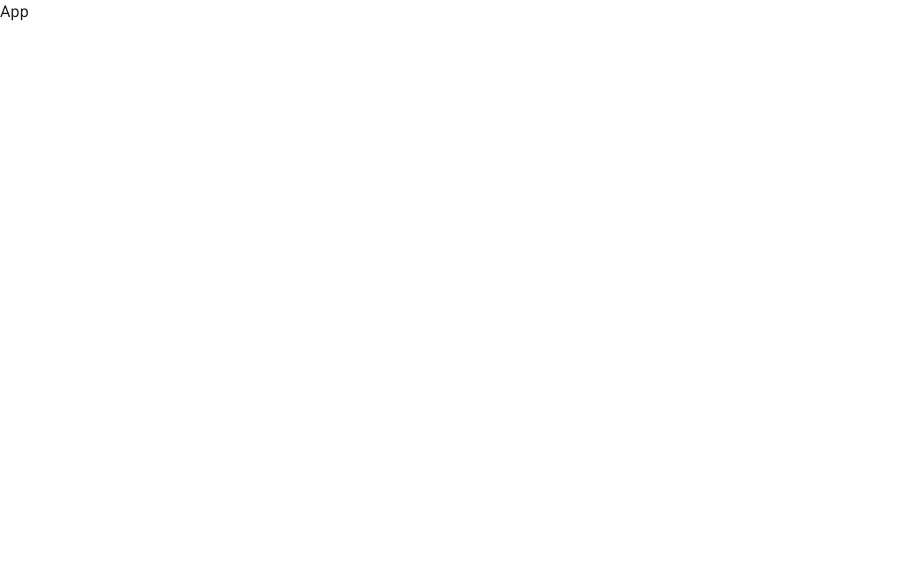
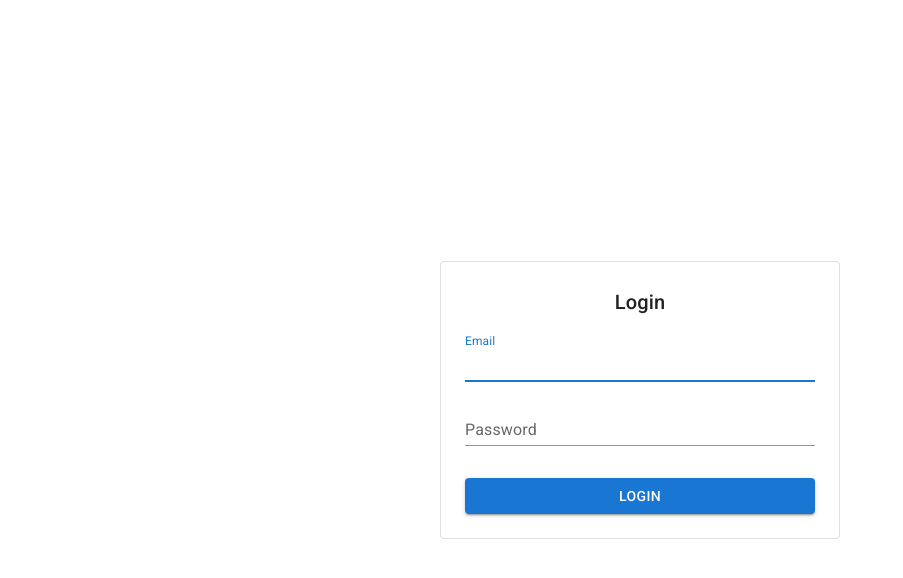
Before and after one commit to DevVictor19/enube, a React (Vite) app in the folder frontend/: page / in a window 1280 px wide. Shown: the top 578 px of the page, without its empty margins (0-903 px from the left). Built offline with nearby package versions, Linux system fonts and the light colour scheme; no server answers.

Commit message:
feat: implement login form

```diff
--- a/frontend/src/App.tsx
+++ b/frontend/src/App.tsx
@@ -1,3 +1,5 @@
+import LoginPage from "./pages/Login";
+
 export default function App() {
-  return <div>App</div>;
+  return <LoginPage />;
 }
--- /dev/null
+++ b/frontend/src/pages/Login/components/Form/index.tsx
@@ -0,0 +1,59 @@
+import Grid from "@mui/material/Grid";
+import Paper from "@mui/material/Paper";
+import Typography from "@mui/material/Typography";
+import TextFieldControlled from "../../../../components/TextFieldControlled";
+import Button from "@mui/material/Button";
+import { useLoginForm } from "./useLoginForm";
+
+export default function Form() {
+  const { control, errors, isError, isPending, onSubmit } = useLoginForm();
+
+  return (
+    <Paper sx={{ maxWidth: 400, width: "100%", p: 3 }} variant="outlined">
+      <Typography align="center" variant="h6" component="h1" mb={2}>
+        Login
+      </Typography>
+      <Grid component="form" container spacing={2}>
+        <Grid size={12}>
+          <TextFieldControlled
+            control={control}
+            name="email"
+            label="Email"
+            variant="standard"
+            placeholder="Enter your email"
+            error={Boolean(errors.email || isError)}
+            helperText={errors.email?.message || (isError && "Login failed")}
+            disabled={isPending}
+            autoFocus
+            fullWidth
+          />
+        </Grid>
+        <Grid size={12}>
+          <TextFieldControlled
+            control={control}
+            name="password"
+            label="Password"
+            variant="standard"
+            type="password"
+            placeholder="Enter your password"
+            error={Boolean(errors.password) || isError}
+            helperText={errors.password?.message}
+            disabled={isPending}
+            fullWidth
+          />
+        </Grid>
+        <Grid size={12}>
+          <Button
+            variant="contained"
+            fullWidth
+            onClick={onSubmit}
+            disabled={isPending}
+            sx={{ mt: 2 }}
+          >
+            {isPending ? "Logging in..." : "Login"}
+          </Button>
+        </Grid>
+      </Grid>
+    </Paper>
+  );
+}
--- /dev/null
+++ b/frontend/src/pages/Login/components/Form/schema.ts
@@ -0,0 +1,8 @@
+import z from "zod";
+
+export const loginSchema = z.object({
+  email: z.email("Invalid email address").trim(),
+  password: z.string("Password is required").trim(),
+});
+
+export type LoginFormValues = z.infer<typeof loginSchema>;
--- /dev/null
+++ b/frontend/src/pages/Login/components/Form/useLoginForm.ts
@@ -0,0 +1,32 @@
+import { zodResolver } from "@hookform/resolvers/zod";
+import { useForm } from "react-hook-form";
+import { loginSchema } from "./schema";
+import { useLogin } from "../../../../models/auth";
+
+export function useLoginForm() {
+  const { mutateAsync, isError, isPending } = useLogin();
+
+  const {
+    handleSubmit,
+    control,
+    formState: { errors },
+  } = useForm({
+    resolver: zodResolver(loginSchema),
+  });
+
+  const onSubmit = handleSubmit(async (data) => {
+    try {
+      await mutateAsync(data);
+    } catch (error) {
+      console.error("Login failed:", error);
+    }
+  });
+
+  return {
+    control,
+    errors,
+    onSubmit,
+    isError,
+    isPending,
+  };
+}
--- /dev/null
+++ b/frontend/src/pages/Login/index.tsx
@@ -0,0 +1,17 @@
+import Container from "@mui/material/Container";
+import Form from "./components/Form";
+
+export default function LoginPage() {
+  return (
+    <Container
+      sx={{
+        minHeight: "100vh",
+        display: "flex",
+        justifyContent: "center",
+        alignItems: "center",
+      }}
+    >
+      <Form />
+    </Container>
+  );
+}
```
